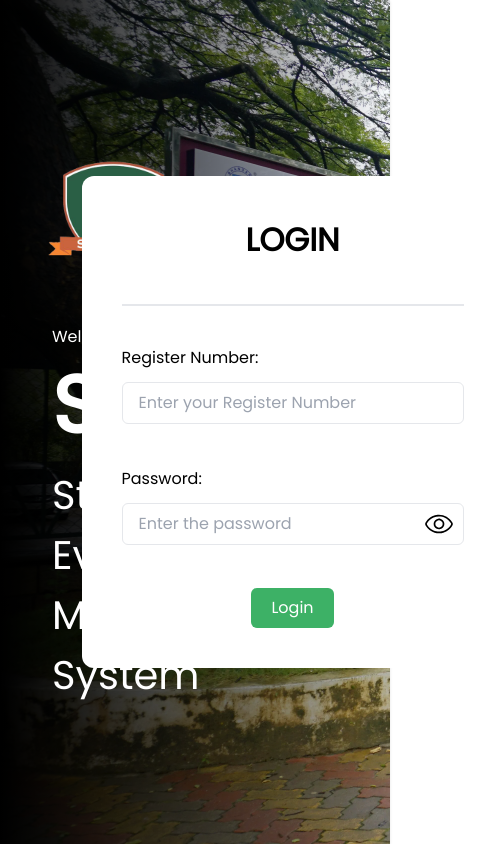
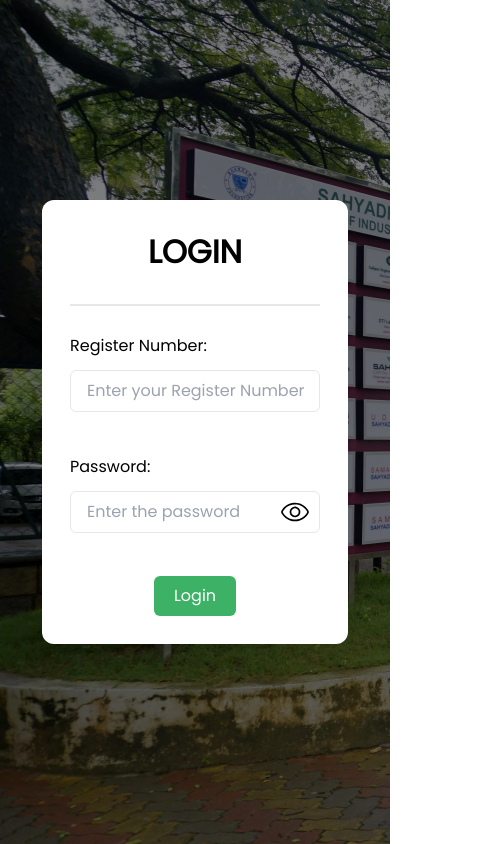
Before and after one commit to NITHIN3387/student-event-management-system, a Next.js app: page / in a window 390 px wide. Shown: the whole page, 504 px wide, since content can reach past the window. Built offline with nearby package versions, Linux system fonts and the light colour scheme.

Commit message:
responvise: added to the Login page

```diff
--- a/src/components/LoginForm/LoginForm.tsx
+++ b/src/components/LoginForm/LoginForm.tsx
@@ -68,12 +68,12 @@ const LoginForm: FC = (): JSX.Element => {
 
 
   return (
-    <div className="p-10 rounded-xl w-fit bg-white">
+    <div className="lg:p-10 p-7 rounded-xl w-fit bg-white z-20">
       <header className="text-center">
-        <h1 className="text-[2em] font-semibold pb-10 border-b-2">LOGIN</h1>
+        <h1 className="text-[2em] font-semibold lg:pb-10 pb-7 border-b-2">LOGIN</h1>
       </header>
 
-      <form className="grid gap-3 pt-10" onSubmit={handleLogin}>
+      <form className="grid gap-3 lg:pt-10 pt-7" onSubmit={handleLogin}>
         <div className="grid gap-3">
           <label htmlFor="userId">Register Number:</label>
 
@@ -81,7 +81,7 @@ const LoginForm: FC = (): JSX.Element => {
             type="text"
             className={
               (emptyRegisterNumber || invalidRegisterNumber ?
-                "border-red-500 text-red-500" : "") + " border p-2 rounded-md pl-4"
+                "border-red-500 text-red-500" : "") + " border p-2 rounded-md pl-4 sm:w-[350px] w-[250px]"
             }
             id="userId"
             placeholder="Enter your Register Number"
@@ -101,7 +101,7 @@ const LoginForm: FC = (): JSX.Element => {
               type={showPassword ? "text" : "password"}
               className={
                 (emptyPassword || incorrectPassword ?
-                  "border-red-500 text-red-500" : "") + " border p-2 rounded-md pl-4"
+                  "border-red-500 text-red-500" : "") + " border p-2 rounded-md pl-4 sm:w-[350px] w-[250px]"
               }
               id="password"
               placeholder="Enter the password"
--- a/src/layouts/login/LoginLayout.tsx
+++ b/src/layouts/login/LoginLayout.tsx
@@ -9,27 +9,27 @@ import "./loginLayout.css";
 
 const LoginLayout: FC = (): JSX.Element => {
   return (
-    <div className="main-container grid grid-cols-2">
+    <div className="main-container grid lg:grid-cols-2">
       <div className="shadow absolute"/>
 
-      <div className="z-10 text-white flex flex-col justify-center pl-10">
+      <div className="z-10 text-white md:flex lg:flex-col justify-center md:items-start items-center lg:pl-10 hidden lg:pt-0 pt-10">
         <Image
           src={sahyadriLogo}
           height={150}
           width={150}
           alt="Logo"
-          className="pb-10"
+          className="lg:pb-10"
           priority
         />
 
         <div className="pl-3">
           <p className="font-light leading-none">Welcome To</p>
-          <p className="text-[5em] font-extrabold">Sahyadri</p>
-          <p className="text-[2.5em]">Stundent Event Management System</p>
+          <p className="lg:text-[5em] text-[3em] font-extrabold">Sahyadri</p>
+          <p className="lg:text-[2.5em] text-[1.75em]">Stundent Event Management System</p>
         </div>
       </div>
 
-      <div className="flex justify-center items-center z-20">
+      <div className="flex justify-center items-center">
         <LoginForm />
       </div>
     </div>
--- a/src/layouts/login/loginLayout.css
+++ b/src/layouts/login/loginLayout.css
@@ -12,3 +12,15 @@
   width: 100%;
   background: linear-gradient(to right, black, transparent);
 }
+
+@media (max-width: 1023px) {
+  .shadow {
+    background: linear-gradient(to bottom, black, transparent);
+  }
+}
+
+@media (max-width: 767px) {
+  .shadow {
+    background: #00000080;
+  }
+}
```
